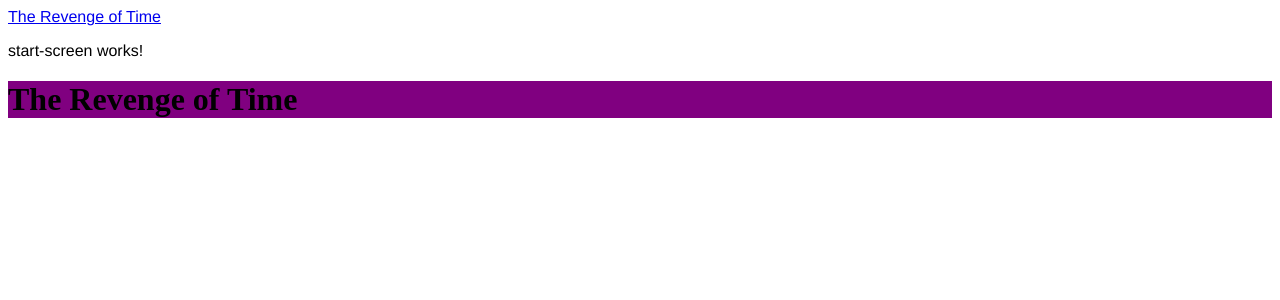
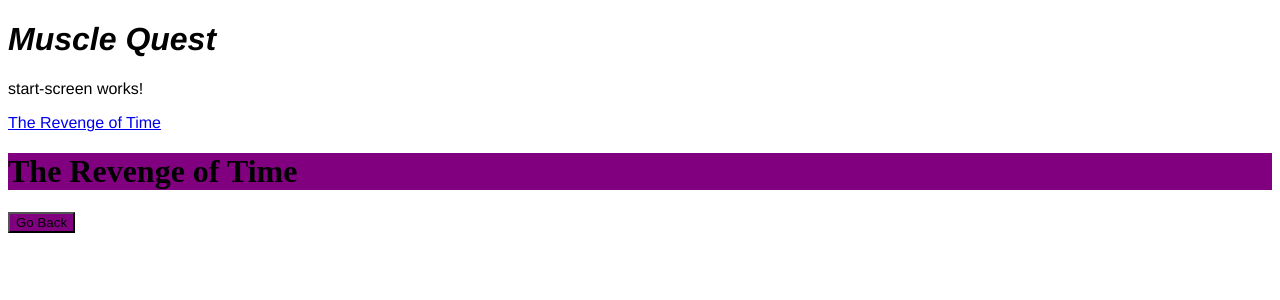
Before and after one commit to ChicoState/MuscleQuest, an Angular app in the folder muscle-quest-app/: page /sloane-lvl-one in a window 1280 px wide. Shown: the top 300 px of the page. Built offline with nearby package versions, Linux system fonts and the light colour scheme.

Commit message:
Begin implementing basic routing

```diff
--- a/muscle-quest-app/src/app/app.component.html
+++ b/muscle-quest-app/src/app/app.component.html
@@ -1,7 +1,3 @@
-
-<nav>
-  <a routerLink="/sloane-lvl-one">The Revenge of Time</a>
-</nav>
+<h1><i>Muscle Quest</i></h1>
 <app-start-screen></app-start-screen>
-
 <router-outlet></router-outlet>
--- a/muscle-quest-app/src/app/sloane-lvl-one/sloane-lvl-one.component.html
+++ b/muscle-quest-app/src/app/sloane-lvl-one/sloane-lvl-one.component.html
@@ -1 +1,2 @@
 <h1>{{ title }}</h1>
+<button type="button" (click)="goBack()">Go Back</button>
--- a/muscle-quest-app/src/app/sloane-lvl-one/sloane-lvl-one.component.ts
+++ b/muscle-quest-app/src/app/sloane-lvl-one/sloane-lvl-one.component.ts
@@ -1,4 +1,5 @@
 import { Component } from '@angular/core';
+import { Location } from '@angular/common';
 
 @Component({
   selector: 'app-sloane-lvl-one',
@@ -6,5 +7,11 @@ import { Component } from '@angular/core';
   styleUrls: ['./sloane-lvl-one.component.css'],
 })
 export class SloaneLvlOneComponent {
+  constructor(private location: Location) {}
+
   title = 'The Revenge of Time';
+
+  goBack(): void {
+    this.location.back();
+  }
 }
--- a/muscle-quest-app/src/app/start-screen/start-screen.component.html
+++ b/muscle-quest-app/src/app/start-screen/start-screen.component.html
@@ -1 +1,2 @@
 <p>start-screen works!</p>
+<a routerLink="/sloane-lvl-one">The Revenge of Time</a>
```
Also changed, not shown: muscle-quest-app/src/app/app-routing.module.ts (+4 -4 lines).
